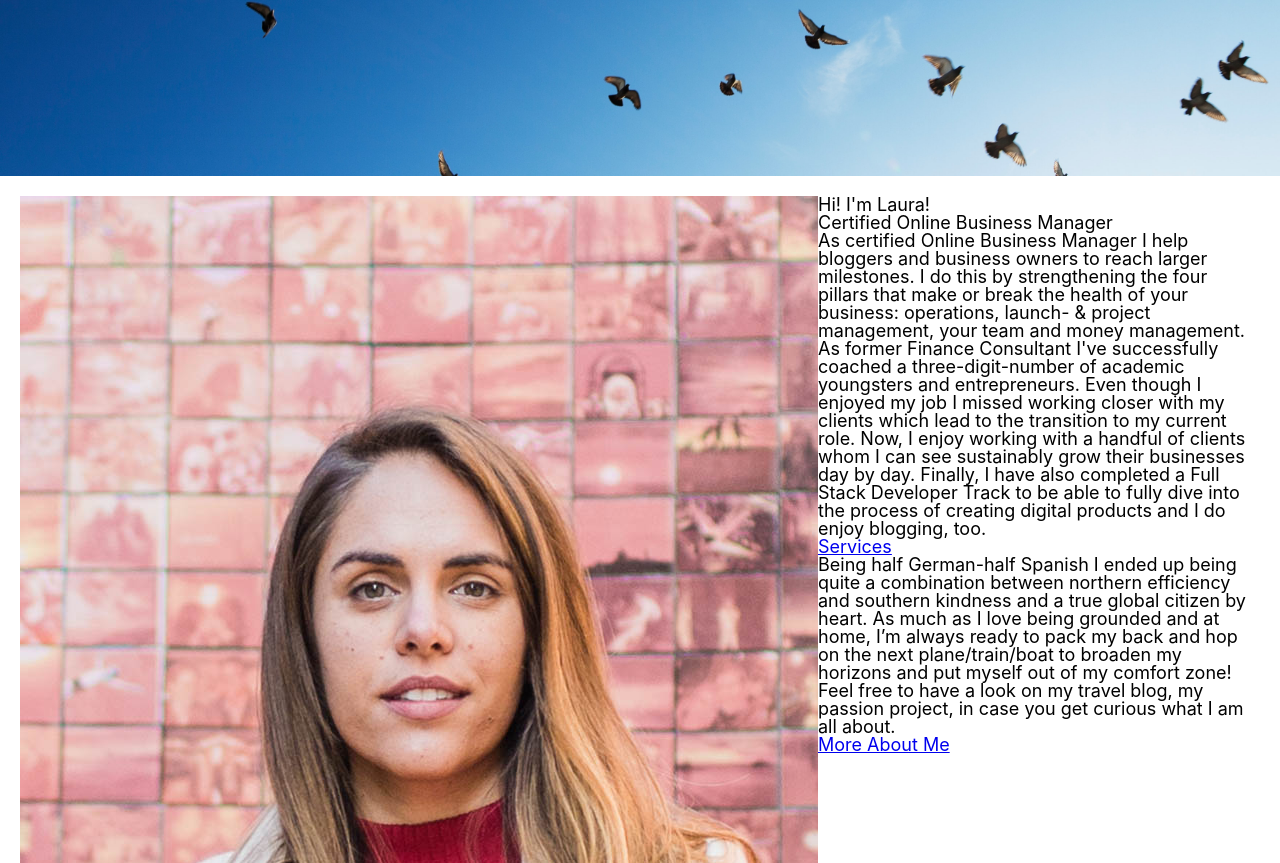
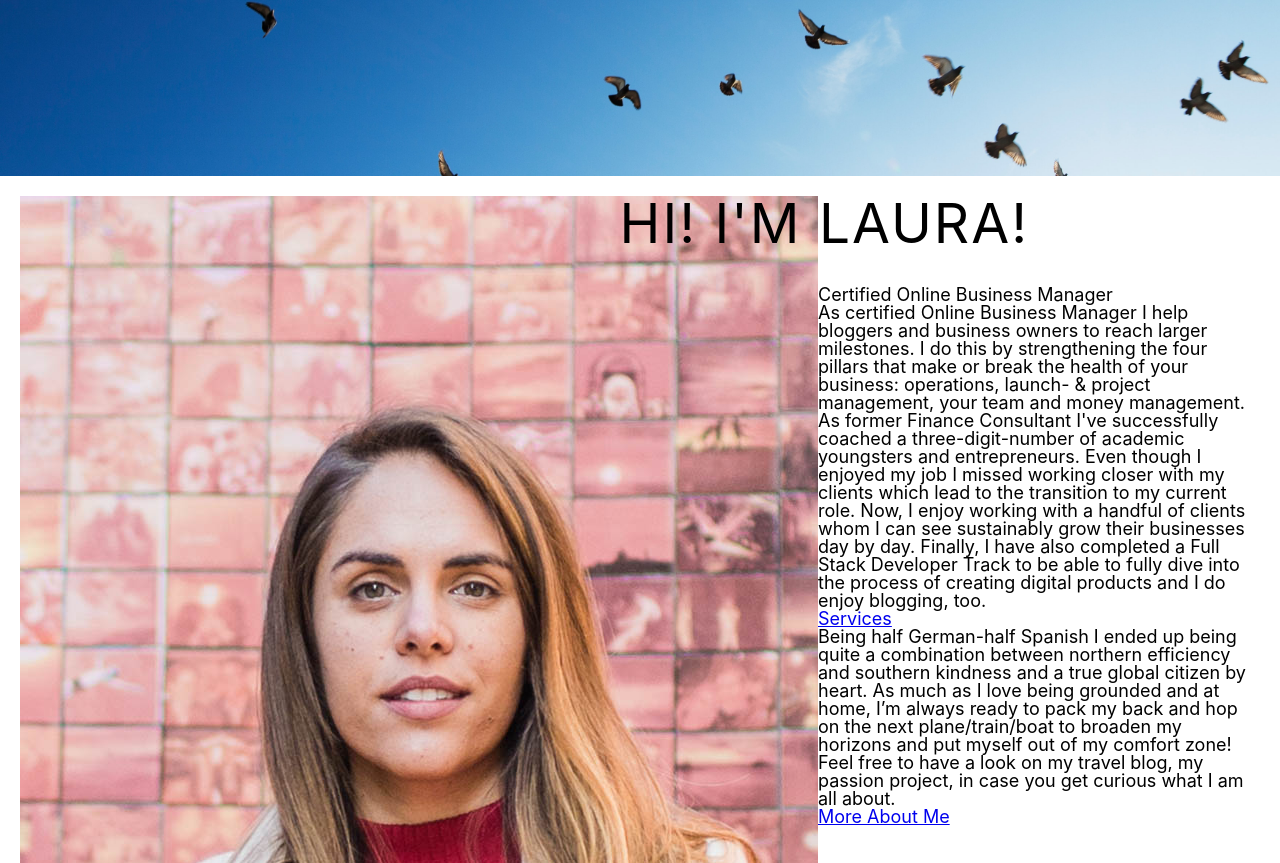
Before and after one commit to lhelmert/lhelmert, a React (Create React App) app: page /home in a window 1280 px wide. Shown: the part 377-1240 px from the top of the page. Built offline with nearby package versions, Linux system fonts and the light colour scheme; a web font is replaced by a local one.

Commit message:
overlap title

```diff
--- a/src/Components/Home/Home.css
+++ b/src/Components/Home/Home.css
@@ -11,15 +11,25 @@
 }
 
 .img-home {
-	display: inline;
+	position: relative;
+	float: left;
 }
 
 .img-home .img-home-profile {
 	width: '200px';
 }
 
+.img-home .title-overlaps {
+	position: absolute;
+	right: -211px;
+	font-size: 55px;
+	text-transform: uppercase;
+	letter-spacing: 2px;
+}
+
 .presentation {
-	display: inline;
+    padding-top: 5em;
+	float: right;
 }
 
 #presentation h1 {
--- a/src/Components/Home/Home.js
+++ b/src/Components/Home/Home.js
@@ -11,6 +11,7 @@ export class Home extends React.Component {
 						<div className="article-home">
 							{/* <!-- Picture left side on Homepage --> */}
 							<div class="img-home">
+								<h1 className="title-overlaps">Hi! I'm Laura!</h1>
 								<img
 									src={HomeProfile}
 									alt="Hi, I'm Laura"
@@ -18,7 +19,6 @@ export class Home extends React.Component {
 								/>
 							</div>
 							<div class="presentation">
-								<h1>Hi! I'm Laura!</h1>
 								<h2>Certified Online Business Manager</h2>
 								<p>
 									As certified Online Business Manager I help bloggers and
```
